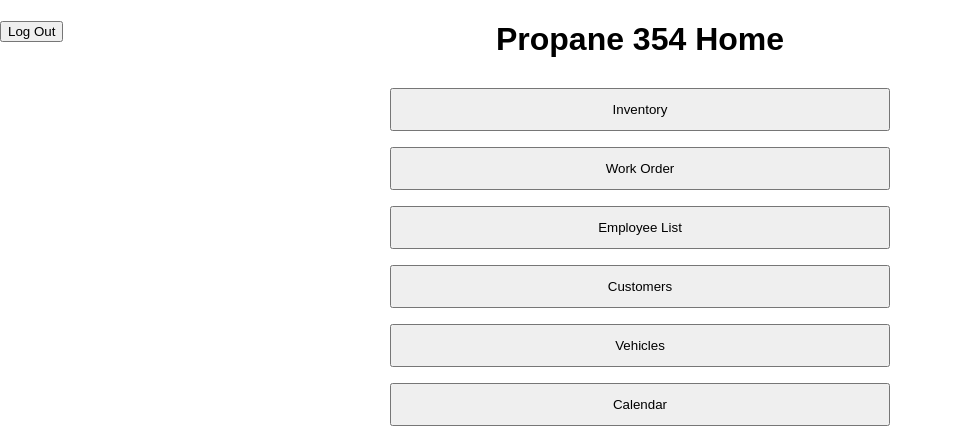
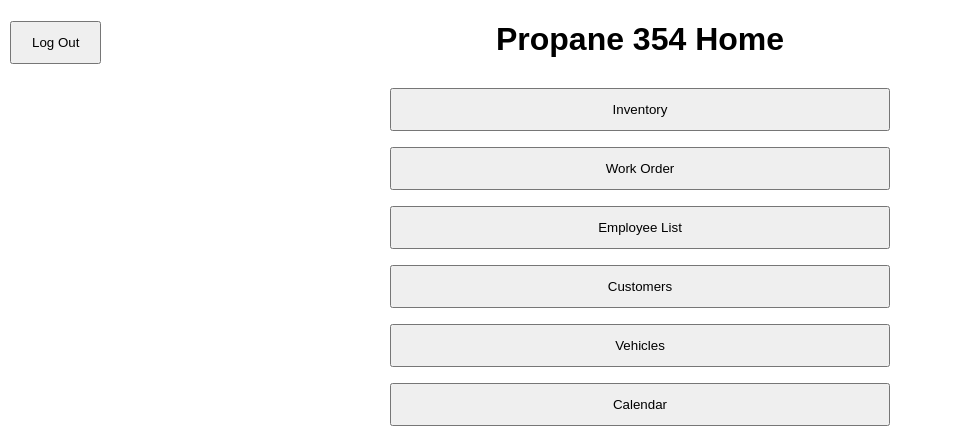
Before and after one commit to BowieGian/Propane-354, a Flask app: page /home in a window 1280 px wide. Shown: the top 433 px of the page, without its empty margins (0-953 px from the left). Run offline with Flask 2, Linux system fonts and the light colour scheme.

Commit message:
Made logout/back buttons bigger

```diff
--- a/static/css/main.css
+++ b/static/css/main.css
@@ -17,7 +17,9 @@ body, html {
 
 .back {
     position: absolute;
-    left: 0;
+    left: 10px;
+    padding: 12px 20px;
+    box-sizing: border-box;
 }
 
 .grid {
```
